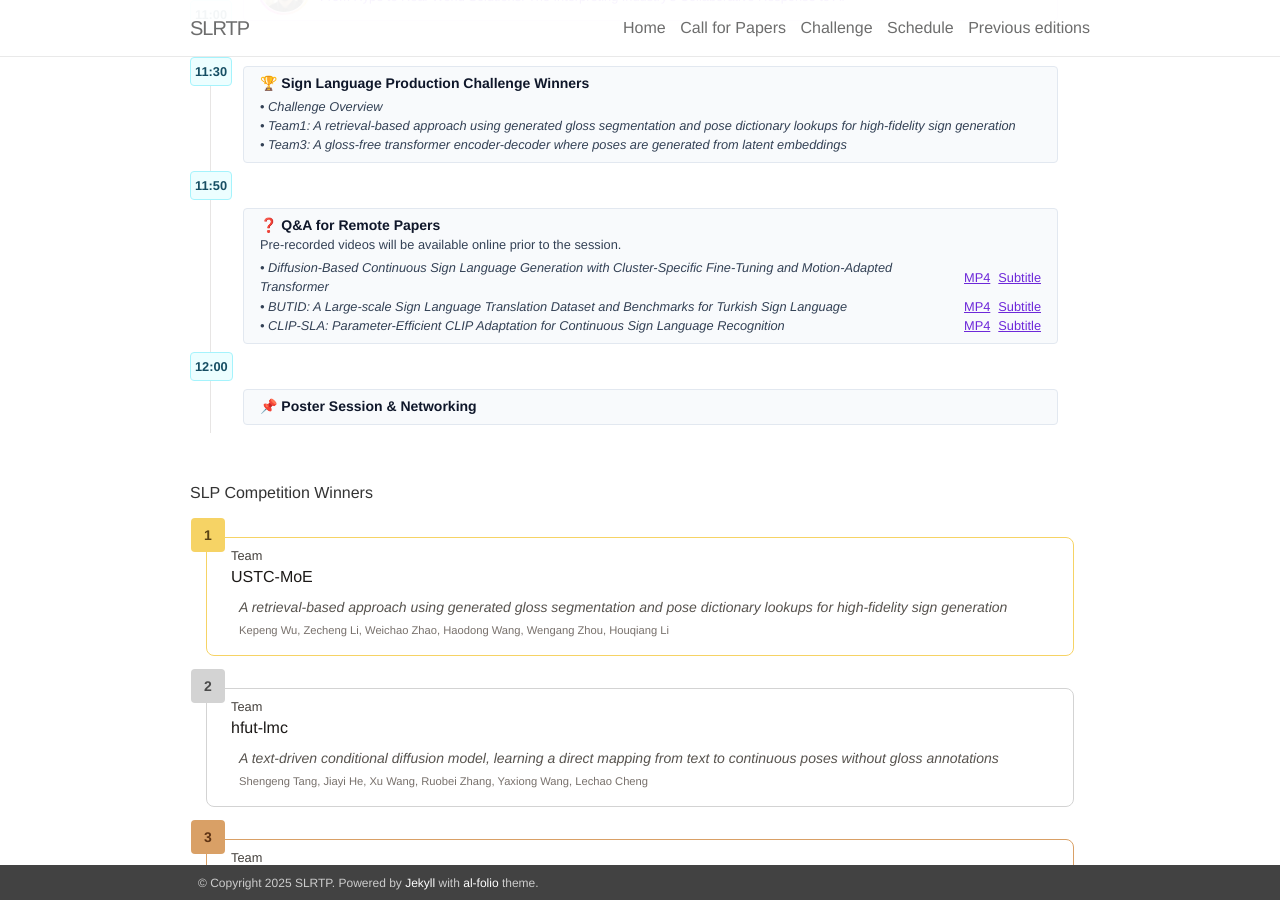
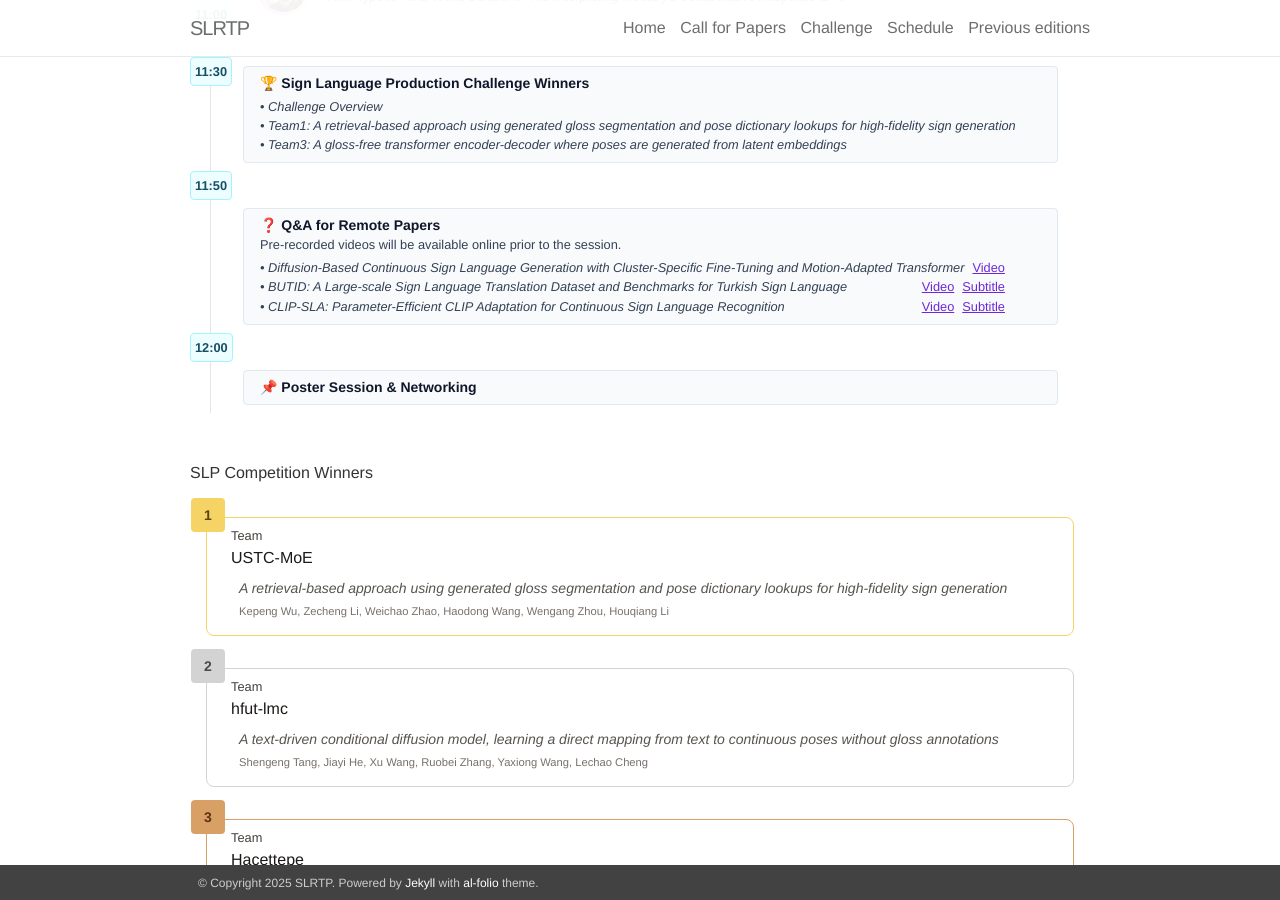
Before and after one commit to slrtpworkshop/slrtpworkshop.github.io, a Jekyll site: the page built from _pages/03_schedule.md, in a window 1280 px wide and 900 px high, scrolled down 1425 px. Built offline with Jekyll 4.4.1, drawn with Linux system fonts in a browser that asks for light colours; nearby versions of some CDN libraries.

Commit message:
upload paper prerecorded video

```diff
--- a/_includes/schedule.html
+++ b/_includes/schedule.html
@@ -155,9 +155,9 @@
                         <div class="detail-title">
                             <h5> ❓ Q&A for Remote Papers</h5>
                             <small>Pre-recorded videos will be available online prior to the session.</small>
-                            <small class="subdetail" style="margin-top: 0.25rem;"><i> &bullet; Diffusion-Based Continuous Sign Language Generation with Cluster-Specific Fine-Tuning and Motion-Adapted Transformer</i><span class="links"><a href="../assets/video/test.txt" download>MP4</a><a href="../assets/video/test.txt" download>Subtitle</a></span></small>
-                            <small class="subdetail"><i> &bullet; BUTID: A Large-scale Sign Language Translation Dataset and Benchmarks for Turkish Sign Language</i><span class="links"><a href="../assets/video/test.txt" download>MP4</a><a href="../assets/video/test.txt" download>Subtitle</a></span></small>
-                            <small class="subdetail"><i> &bullet; CLIP-SLA: Parameter-Efficient CLIP Adaptation for Continuous Sign Language Recognition</i><span class="links"><a href="../assets/video/test.txt" download>MP4</a><a href="../assets/video/test.txt" download>Subtitle</a></span></small>
+                            <small class="subdetail" style="margin-top: 0.25rem;"><i> &bullet; Diffusion-Based Continuous Sign Language Generation with Cluster-Specific Fine-Tuning and Motion-Adapted Transformer</i><span class="links"><a href="../assets/video/SLRTP_diffusion.mp4" download>Video</a></span></small>
+                            <small class="subdetail"><i> &bullet; BUTID: A Large-scale Sign Language Translation Dataset and Benchmarks for Turkish Sign Language</i><span class="links"><a href="../assets/video/SLRTP_BUTID.mp4" download>Video</a><a href="../assets/video/SLRTP_BUTID.srt" download>Subtitle</a></span></small>
+                            <small class="subdetail"><i> &bullet; CLIP-SLA: Parameter-Efficient CLIP Adaptation for Continuous Sign Language Recognition</i><span class="links"><a href="../assets/video/test.txt" download>Video</a><a href="../assets/video/test.txt" download>Subtitle</a></span></small>
                         </div>
                     </div>
                 </div>
```
Also changed, not shown: 2 other files.
